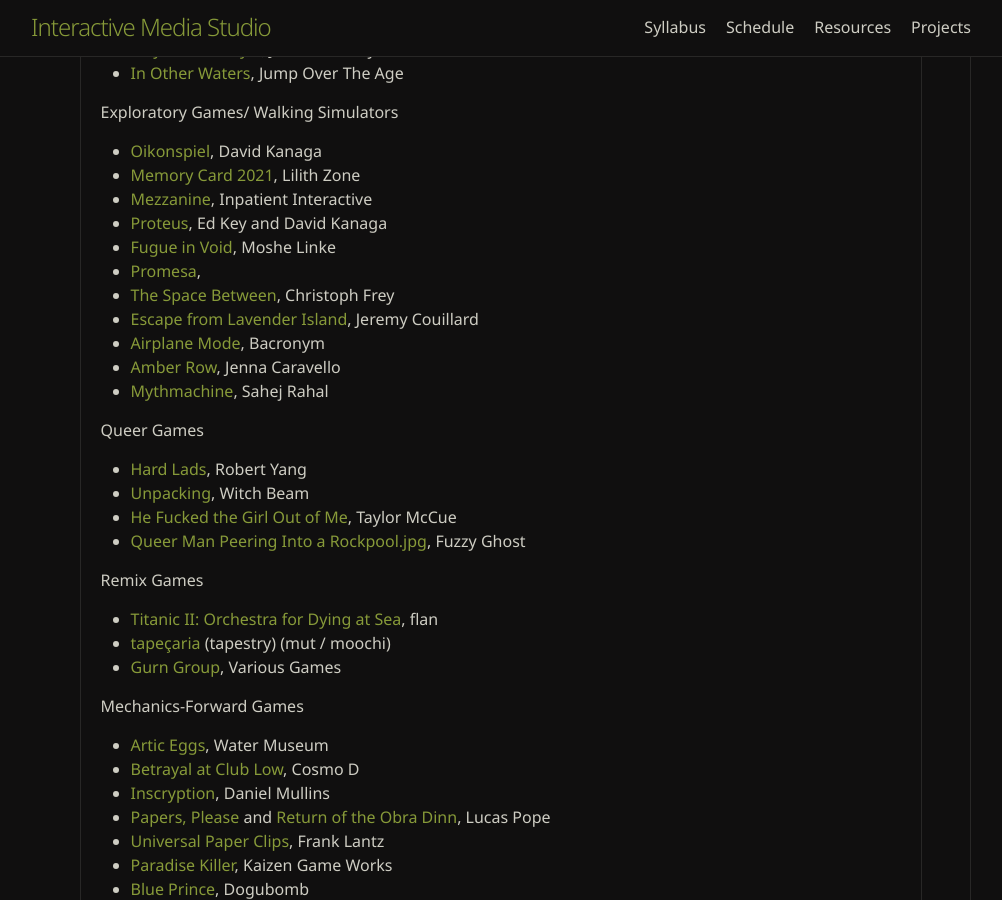
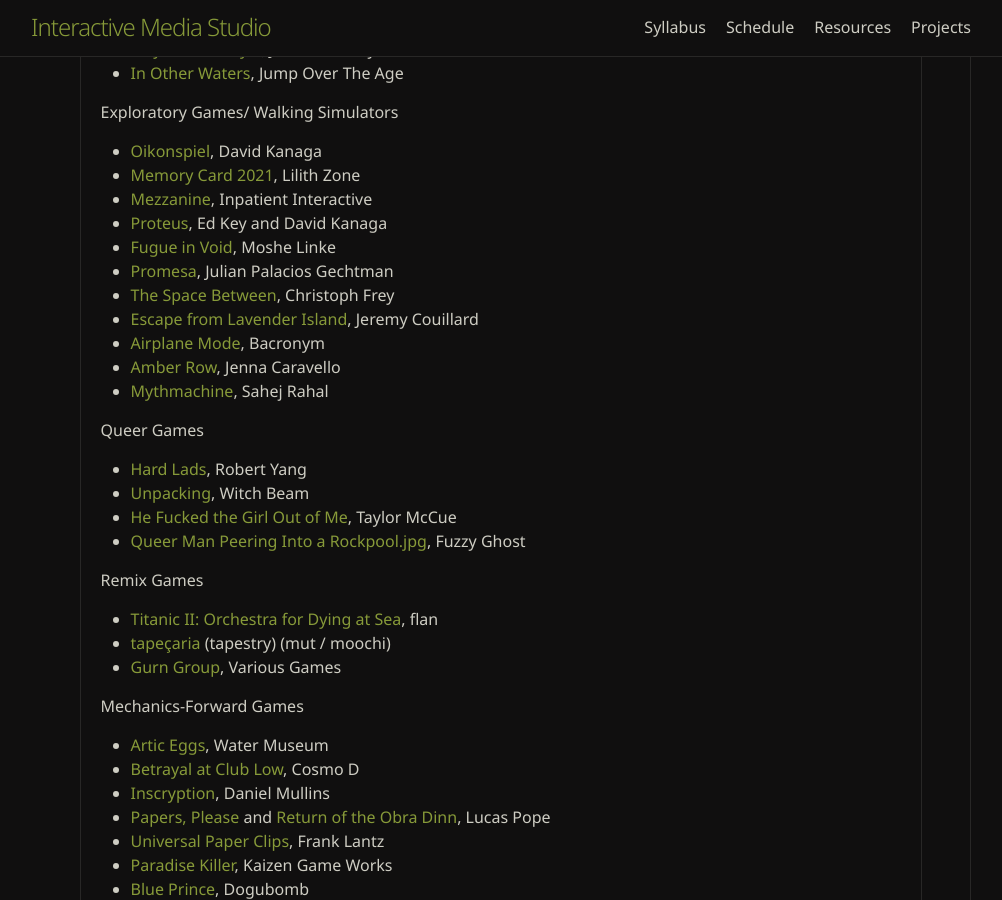
Before and after one commit to vinnyroca/interactivemediastudio, a Jekyll site: the page built from New Engines.md, in a window 1280 px wide and 900 px high, scrolled down 909 px. Shown: the whole window, without its empty margins (139-1141 px from the left). Built offline with Jekyll 4.4.1, drawn with Linux system fonts in a browser that asks for light colours; some web fonts are replaced.

Commit message:
changes to new engines lecture

```diff
--- a/New Engines.md
+++ b/New Engines.md
@@ -46,7 +46,7 @@ Exploratory Games/ Walking Simulators
 - [Mezzanine](https://rhizome.org/editorial/2022/oct/06/first-look-mezzanine/), Inpatient Interactive
 - [Proteus](https://twistedtree.itch.io/proteus), Ed Key and David Kanaga
 - [Fugue in Void](https://moshelinke.itch.io/fugue-in-void), Moshe Linke
-- [Promesa](https://julian-palacios.itch.io/promesa),
+- [Promesa](https://julian-palacios.itch.io/promesa), Julian Palacios Gechtman
 - [The Space Between](https://chrstphfr.itch.io/the-space-between), Christoph Frey
 - [Escape from Lavender Island](https://www.akuparagames.com/game/escape-from-lavender-island/), Jeremy Couillard
 - [Airplane Mode](https://games.amc.com/game/airplanemode/), Bacronym
```
